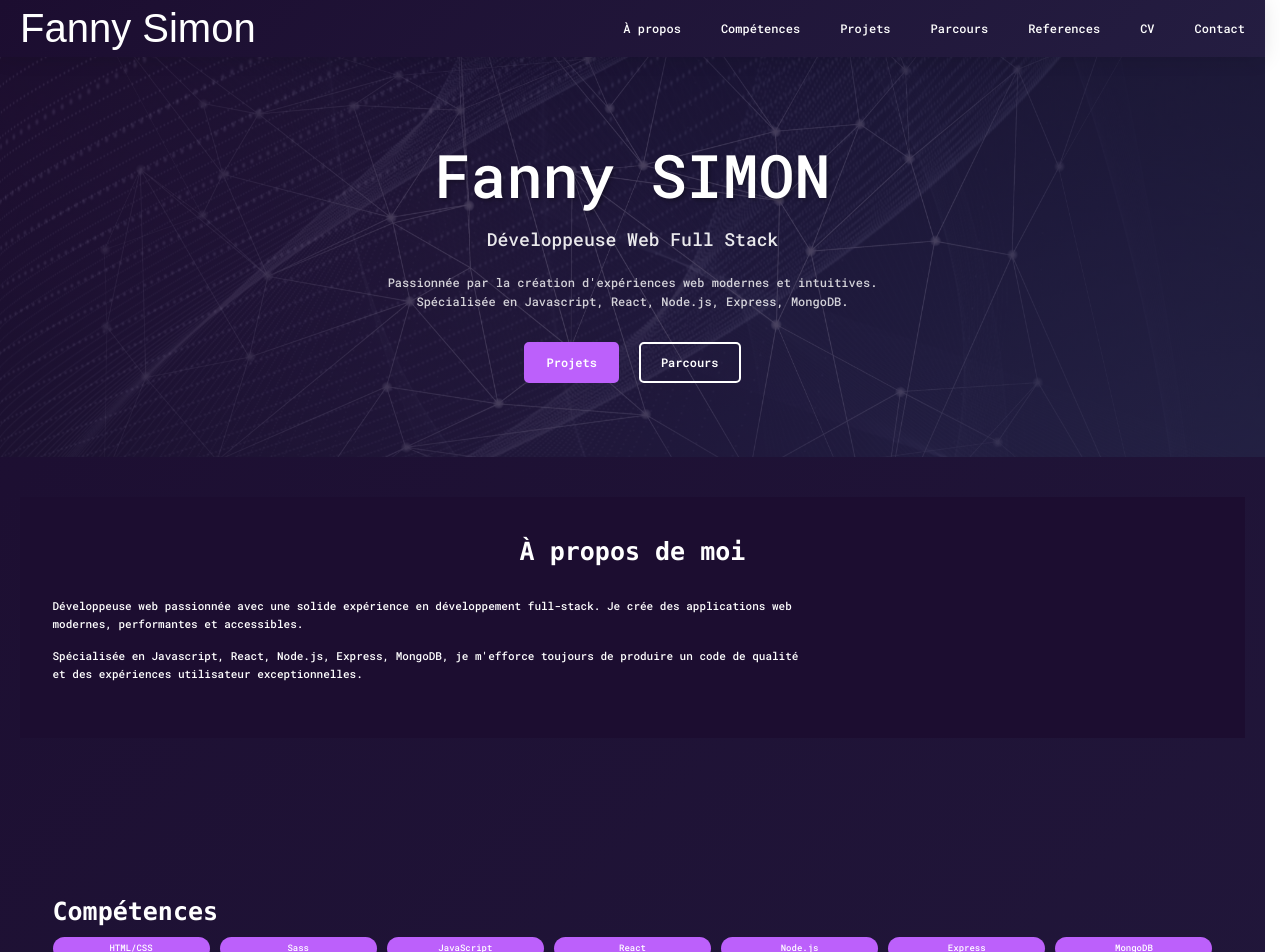
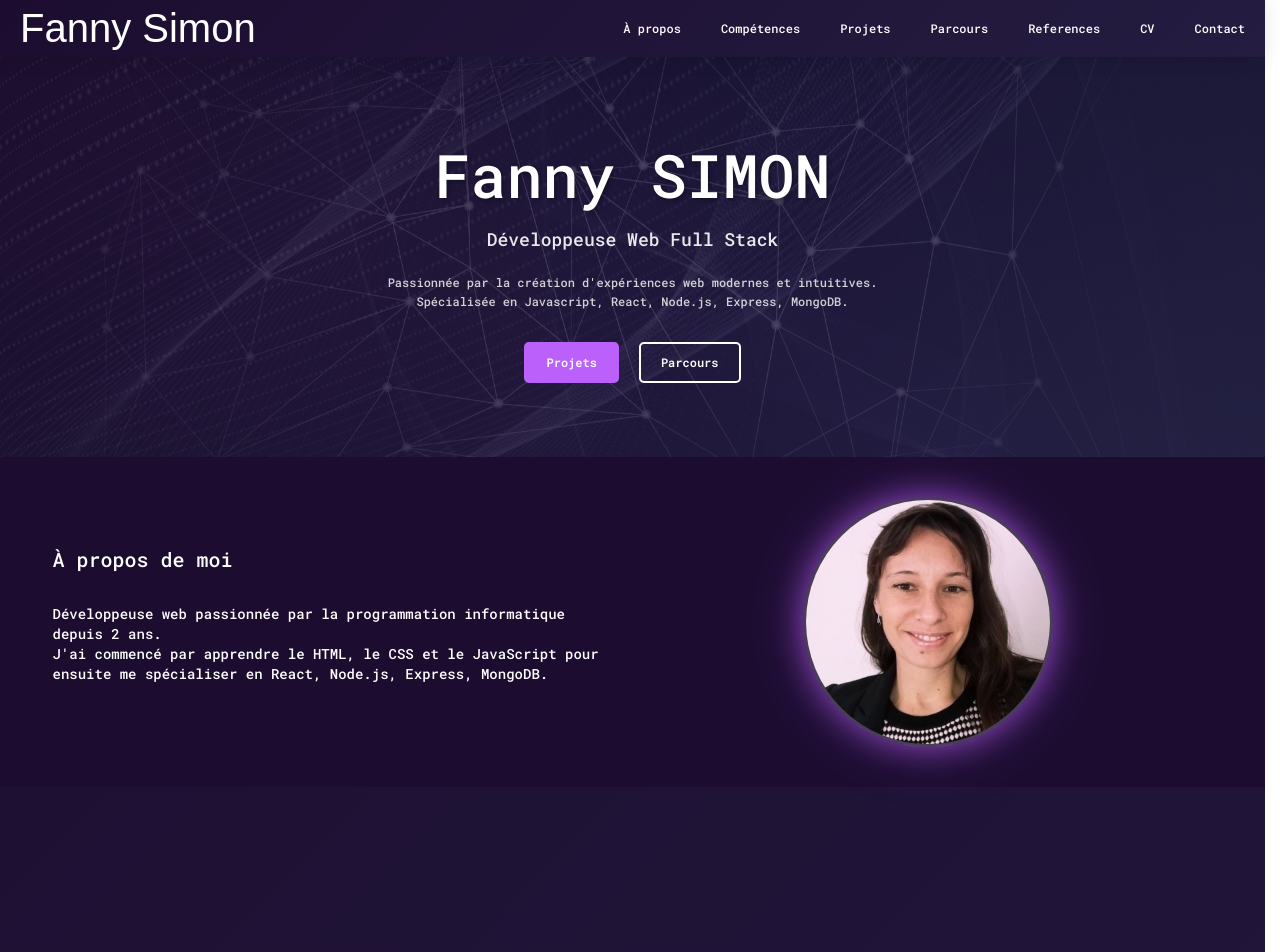
Before and after one commit to ProjetsDevFanny/Projet8_OCR_Portfolio, a React (Vite) app: page / in a window 1280 px wide. Shown: the top 952 px of the page. Built offline with nearby package versions, Linux system fonts and the light colour scheme; a web font is replaced by a local one.

Commit message:
feat(about): about component

```diff
--- a/src/Components/Sections/About/About.jsx
+++ b/src/Components/Sections/About/About.jsx
@@ -15,23 +15,22 @@ function About() {
   return (
     <div className="about">
       <div className="about__container">
-        <h2 className="about__title">À propos de moi</h2>
-
-        <div className="about__content">
-          <div className="about__text">
+        <div className="about__container_text">
+          <div className="about__container_text_title">
+            <h2>À propos de moi</h2>
+          </div>
+          <div className="about__container_text_paragraph">
             <p>
-              Développeuse web passionnée avec une solide expérience en développement full-stack.
-              Je crée des applications web modernes, performantes et accessibles.
-            </p>
-            <p>
-              Spécialisée en Javascript, React, Node.js, Express, MongoDB, je m'efforce toujours de produire
-              un code de qualité et des expériences utilisateur exceptionnelles.
+              Développeuse web passionnée par la programmation informatique depuis 2 ans. <br /> J'ai commencé par apprendre le HTML, le CSS et le JavaScript pour ensuite me spécialiser en React, Node.js, Express, MongoDB.
             </p>
           </div>
         </div>
+        <div className="about__container_picture">
+          <img className="about__container_picture_photo" src="/src/assets/images/photo_profile.jpg" alt="About_photo_of_Fanny_Simon" />
+        </div>
       </div>
     </div>
-  )
+  );
 }
 
 export default About
--- a/src/Components/Sections/About/about.scss
+++ b/src/Components/Sections/About/about.scss
@@ -17,34 +17,54 @@
     max-width: 1200px;
     margin: 0 auto;
     padding: 4rem 2rem;
-  }
-
-  &__title {
-    font-size: 2.5rem;
-    text-align: center;
-    margin-bottom: 3rem;
-    color: $white;
-  }
-
-  &__content {
+    min-height: calc(50vh - 8rem); // 50vh moins le padding top/bottom de 4rem chacun
     display: grid;
-    grid-template-columns: 2fr 1fr;
-    gap: 3rem;
-    align-items: start;
+    grid-template-columns: 1fr 1fr;
+    gap: 2rem;
+    justify-content: space-between;
+    align-items: center;
 
     @media (max-width: 768px) {
       grid-template-columns: 1fr;
-      gap: 2rem;
+      gap: 1rem;
     }
   }
 
-  &__text {
+  &__container_text_paragraph {
     p {
-      font-size: 1.1rem;
-      line-height: 1.6;
+      @include font-style(1.4rem);
       margin-bottom: 1.5rem;
-      color: $white;
     }
   }
 
+  &__container_picture {
+    display: flex;
+    justify-content: center;
+    align-items: center;
+
+    .about__container_picture_photo {
+      width: 250px;
+      height: 250px;
+      border-radius: 50%;
+      box-shadow:
+        0 0 30px rgba(188, 96, 251, 0.6),  // Violet lumineux
+        0 0 60px rgba(188, 96, 251, 0.3),  // Plus diffus
+        inset 0 0 30px rgba(255, 255, 255, 0.1); // Lumière interne
+      border: 3px solid rgba(255, 255, 255, 0.2);
+      transition: all 0.3s ease;
+
+      &:hover {
+        transform: scale(1.05);
+        box-shadow:
+          0 0 40px rgba(188, 96, 251, 0.8),  // Plus intense au hover
+          0 0 80px rgba(188, 96, 251, 0.4),
+          inset 0 0 40px rgba(255, 255, 255, 0.2);
+      }
+
+      @media (max-width: 768px) {
+        width: 200px;
+        height: 200px;
+      }
+    }
+  }
 }
--- a/src/Components/Sections/Skills/skills.scss
+++ b/src/Components/Sections/Skills/skills.scss
@@ -7,6 +7,11 @@
     max-width: 1200px;
     margin: 0 auto;
     padding: 4rem 2rem;
+    min-height: calc(50vh - 8rem); // 50vh moins le padding top/bottom de 4rem chacun
+    display: flex;
+    flex-direction: column;
+    align-items: center; // Centre horizontalement tous les éléments enfants
+    justify-content: center; // Centre verticalement dans le conteneur
   }
 
   &__subtitle {
@@ -15,20 +20,36 @@
     color: $white;
   }
 
+  // &__content {
+  //   }
+
   &__skills-grid {
-    display: grid;
-    grid-template-columns: repeat(auto-fit, minmax(120px, 1fr));
-    gap: 1rem;
+    display: flex;
+    flex-wrap: wrap;
+    justify-content: center; // Les boutons restent centrés dans leur grille
+    gap: 1.5rem;
+    max-width: 800px;
+    margin: 0 auto;
   }
 
   .skill-tag {
     background-color: $medium_purple;
     color: $white;
-    padding: 0.5rem 1rem;
-    border-radius: 20px;
+    @include font-style(1.5rem);
+    padding: 1rem 1.5rem; // Padding horizontal ajusté pour le texte
+    border-radius: 15px;
     text-align: center;
-    font-size: 0.9rem;
-    font-weight: 500;
-    display: block;
+    display: inline-block; // Changement important pour l'adaptation au contenu
+    transition: all 0.3s ease;
+    border: 2px solid $medium_purple;
+    white-space: nowrap; // Empêche le texte de passer à la ligne
+    flex-shrink: 0; // Empêche la compression de l'élément
+
+      &:hover {
+        background-color: transparent;
+        transform: translateY(-2px);
+        box-shadow: 0 5px 15px rgba(188, 96, 251, 0.4);
+      }
+
   }
 }
--- a/src/Pages/Home/home.scss
+++ b/src/Pages/Home/home.scss
@@ -20,7 +20,7 @@
   &__history,
   &__references,
   &__contact {
-    padding: 4rem 2rem;
+    // padding: 4rem 2rem;
     min-height: 50vh;
   }
 
--- a/src/styles/main.scss
+++ b/src/styles/main.scss
@@ -70,45 +70,22 @@ body {
 // ===============================================================================
 
 h1, h2, h3, h4, h5, h6 {
-  font-family: $font-secondary;
-  font-weight: 700;
-  line-height: 1.2;
+  font-family: $font-primary;
   margin-bottom: 1rem;
   color: $white;
 }
 
-h1 {
-  font-size: 3.2rem;
-
-  @include mobile {
-    font-size: 2.5rem;
-  }
-}
-
 h2 {
-  font-size: 2.5rem;
-
-  @include mobile {
-    font-size: 2rem;
-  }
-}
-
-h3 {
-  font-size: 1.8rem;
-}
-
-p {
-  margin-bottom: 1rem;
-  line-height: 1.6;
+  @include font-style(2rem);
+  margin-bottom: 3rem;
 }
 
 button {
   border-radius: 8px;
   border: 1px solid transparent;
   padding: 0.6em 1.2em;
-  font-size: 1em;
-  font-weight: 500;
-  font-family: inherit;
+  @include font-style(1rem);
+  font-family: $font-primary;
   background-color: $medium_purple;
   color: $white;
   cursor: pointer;
```
Also changed, not shown: src/assets/images/photo_profile.jpg (added).
